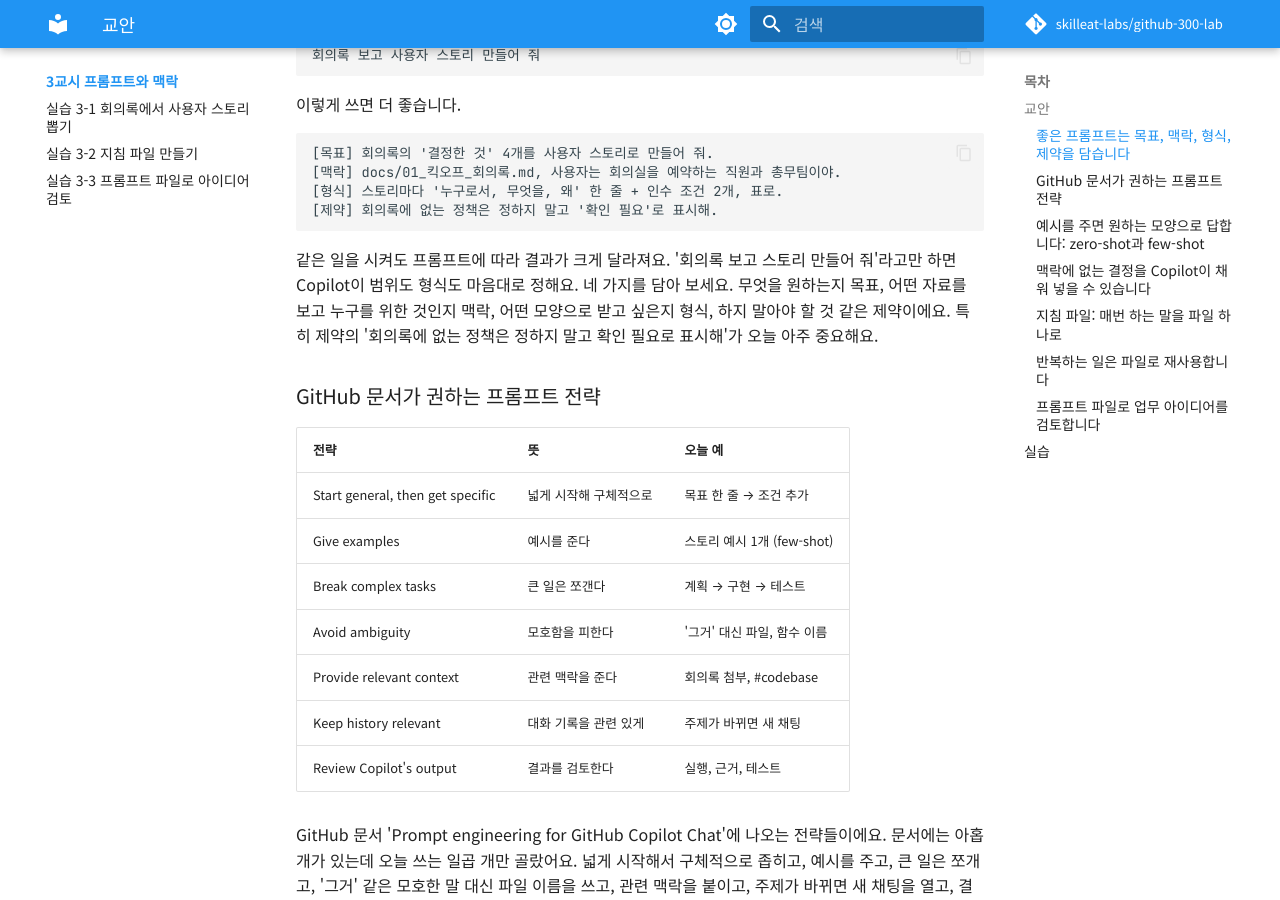
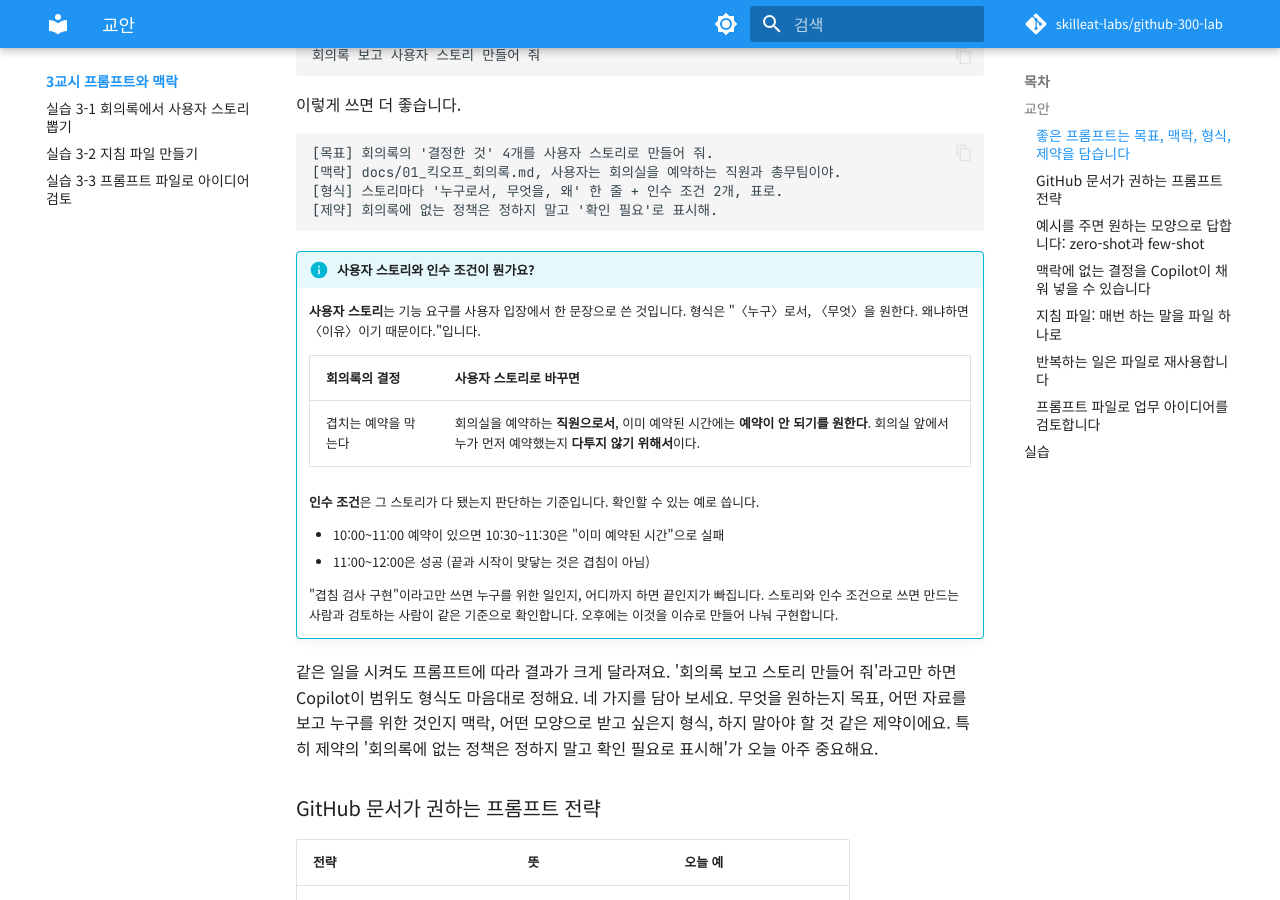
Before and after one commit to skilleat-labs/github-300-lab, an MkDocs documentation site: the page built from docs/class3/index.md, in a window 1280 px wide and 900 px high, scrolled down 797 px. Built offline with MkDocs 1.6.1 and Material for MkDocs 9.7.7, drawn with Linux system fonts in a browser that asks for light colours; comment, search, counter and statistics services are not loaded.

Commit message:
3-1, 3교시 교안에 사용자 스토리와 인수 조건 설명 추가
Co-Authored-By: Claude Opus 5.5 <noreply@anthropic.com>

````diff
--- a/docs/class3/index.md
+++ b/docs/class3/index.md
@@ -32,6 +32,20 @@
 [형식] 스토리마다 '누구로서, 무엇을, 왜' 한 줄 + 인수 조건 2개, 표로.
 [제약] 회의록에 없는 정책은 정하지 말고 '확인 필요'로 표시해.
 ```
+
+!!! info "사용자 스토리와 인수 조건이 뭔가요?"
+    **사용자 스토리**는 기능 요구를 사용자 입장에서 한 문장으로 쓴 것입니다. 형식은 "〈누구〉로서, 〈무엇〉을 원한다. 왜냐하면 〈이유〉이기 때문이다."입니다.
+
+    | 회의록의 결정 | 사용자 스토리로 바꾸면 |
+    |---|---|
+    | 겹치는 예약을 막는다 | 회의실을 예약하는 **직원으로서**, 이미 예약된 시간에는 **예약이 안 되기를 원한다**. 회의실 앞에서 누가 먼저 예약했는지 **다투지 않기 위해서**이다. |
+
+    **인수 조건**은 그 스토리가 다 됐는지 판단하는 기준입니다. 확인할 수 있는 예로 씁니다.
+
+    - 10:00~11:00 예약이 있으면 10:30~11:30은 "이미 예약된 시간"으로 실패
+    - 11:00~12:00은 성공 (끝과 시작이 맞닿는 것은 겹침이 아님)
+
+    "겹침 검사 구현"이라고만 쓰면 누구를 위한 일인지, 어디까지 하면 끝인지가 빠집니다. 스토리와 인수 조건으로 쓰면 만드는 사람과 검토하는 사람이 같은 기준으로 확인합니다. 오후에는 이것을 이슈로 만들어 나눠 구현합니다.
 
 같은 일을 시켜도 프롬프트에 따라 결과가 크게 달라져요. '회의록 보고 스토리 만들어 줘'라고만 하면 Copilot이 범위도 형식도 마음대로 정해요. 네 가지를 담아 보세요. 무엇을 원하는지 목표, 어떤 자료를 보고 누구를 위한 것인지 맥락, 어떤 모양으로 받고 싶은지 형식, 하지 말아야 할 것 같은 제약이에요. 특히 제약의 '회의록에 없는 정책은 정하지 말고 확인 필요로 표시해'가 오늘 아주 중요해요.
 
````
Also changed, not shown: docs/class3/lab-1.md (+14 -0 lines).
